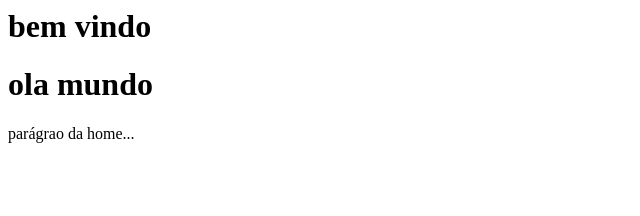
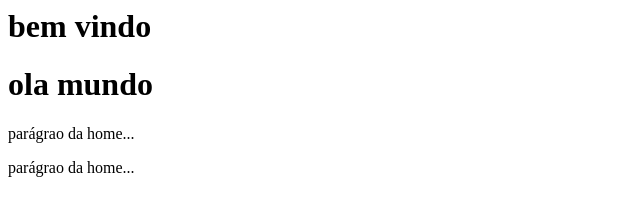
Before and after one commit to rodino2002/curso_github, a plain HTML site: page index.html in a window 1280 px wide. Shown: the whole page, without its empty margins (0-640 px from the left). Drawn offline with Linux system fonts and the light colour scheme.

Commit message:
actualizando o ficheiro nome

```diff
--- a/index.html
+++ b/index.html
@@ -3,3 +3,6 @@
 <p>
     parágrao da home...
 </p>
+<p>
+    parágrao da home...
+</p>
```
Also changed, not shown: nome.txt.
